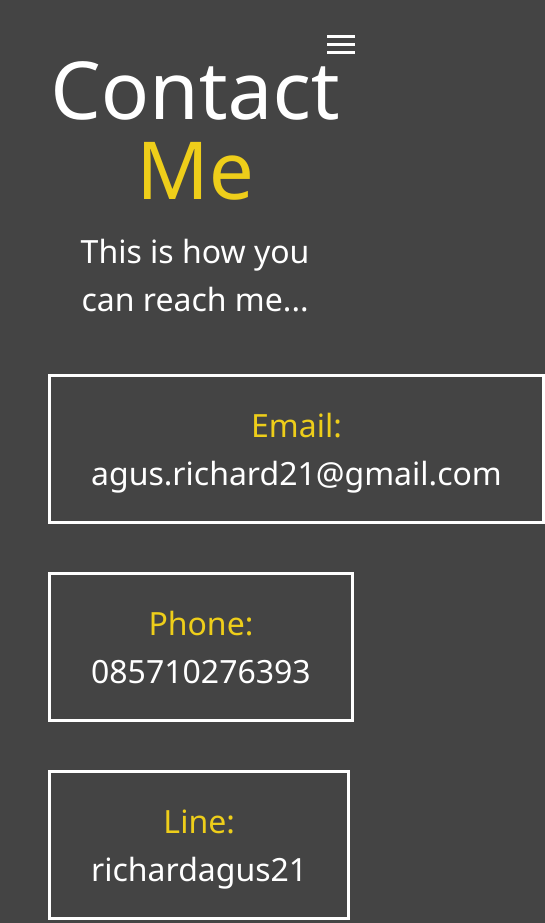
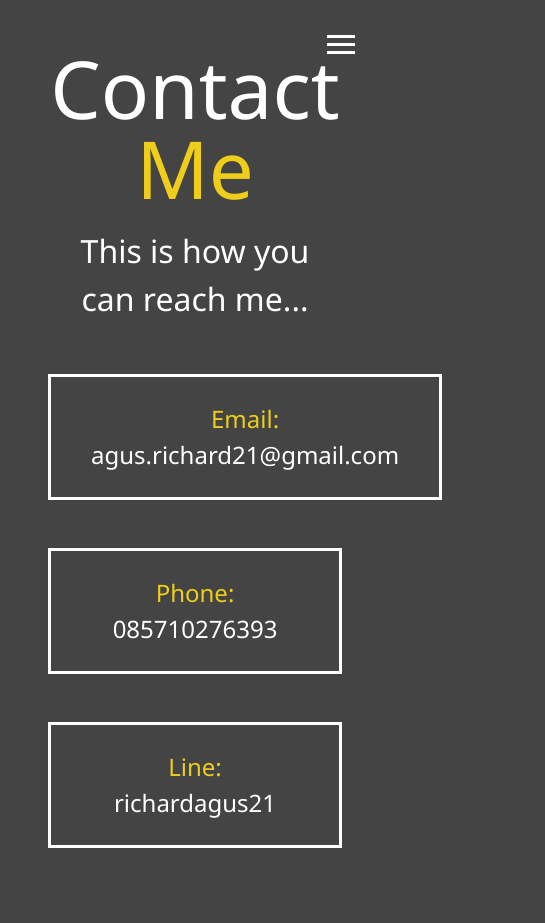
Before and after one commit to agusrichard/modern_portfolio, a website: page dist/contact.html in a window 390 px wide. Shown: the top 923 px of the page, 545 px wide, since content can reach past the window. Drawn offline with Linux system fonts and the light colour scheme.

Commit message:
Adjusting contact.html responsiveness

```diff
--- a/package.json
+++ b/package.json
@@ -3,12 +3,15 @@
   "version": "1.0.0",
   "description": "Responsive Portfolio Website",
   "main": "index.js",
+  "homepage": "https://agusrichard.github.io/modern_portfolio",
   "scripts": {
-    "sass": "node-sass -w scss/ -o dist/css/ --recursive"
+    "sass": "node-sass -w scss/ -o dist/css/ --recursive",
+    "deploy": "gh-pages -d dist"
   },
   "author": "Agus Richard Lubis",
   "license": "MIT",
   "dependencies": {
+    "gh-pages": "^2.2.0",
     "node-sass": "^4.13.0"
   }
 }
--- a/scss/_mobile.scss
+++ b/scss/_mobile.scss
@@ -91,4 +91,8 @@
 		width: 95%;
 		height: 50%;
 	}
+
+	.boxes div {
+		font-size: 1.5rem;
+	}
 }
```
Also changed, not shown: dist/css/main.css, 1 other file.
